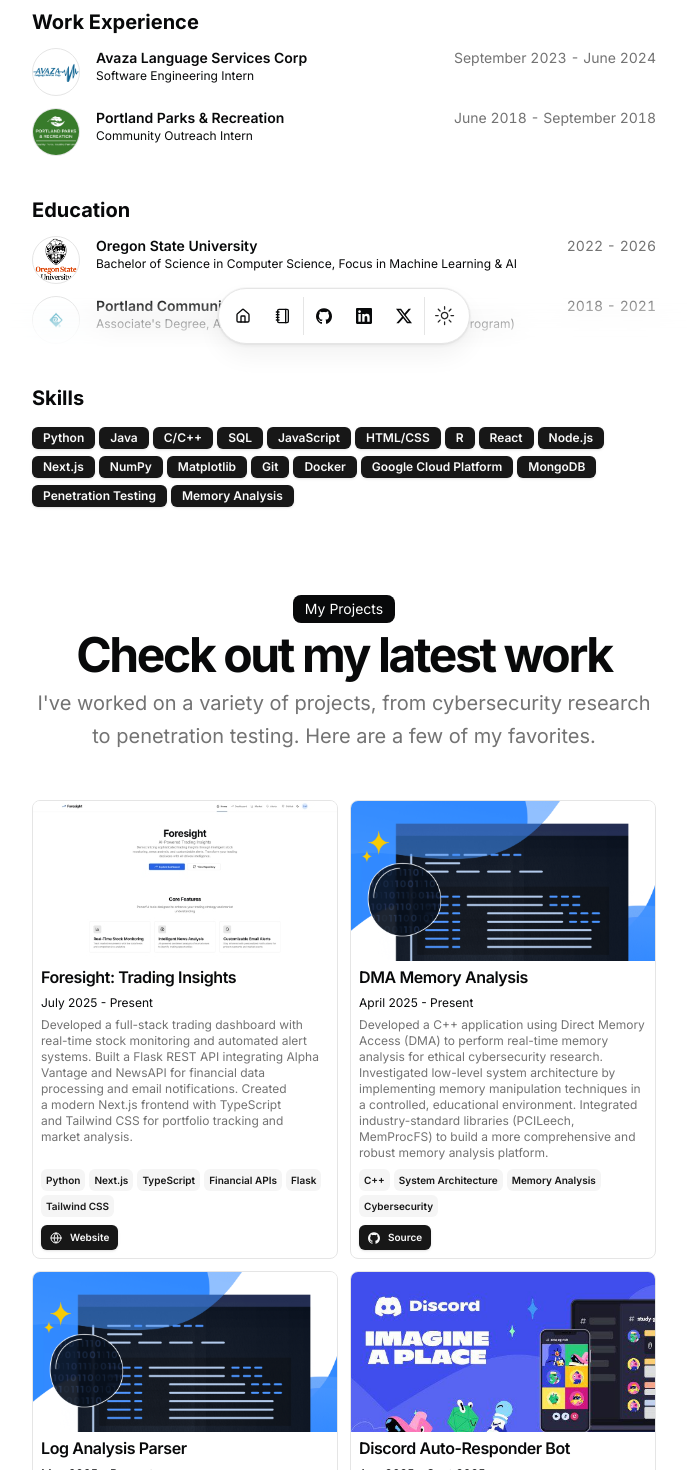
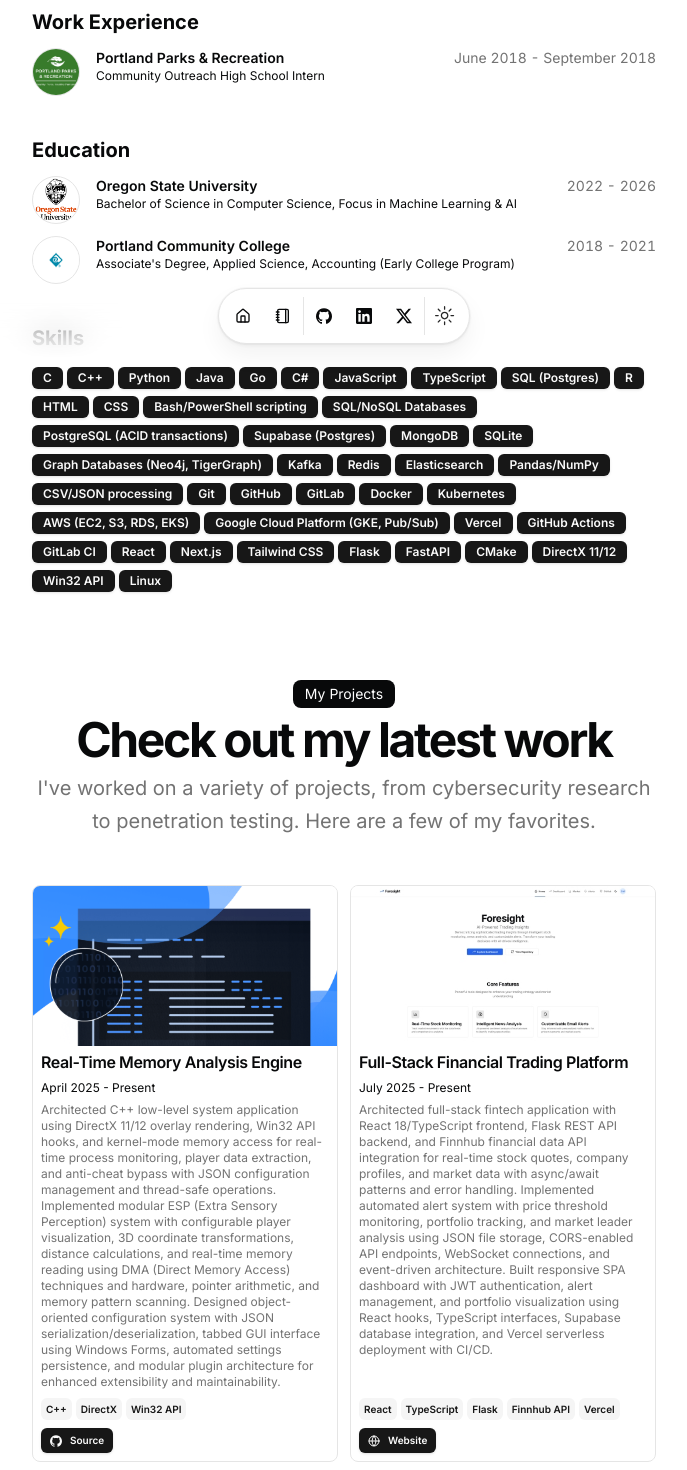
Before and after one commit to salimmohamed/sm-portfolio, a Next.js app: page / in a window 1280 px wide. Shown: the part 440-1910 px from the top of the page, without its empty margins (296-983 px from the left). Built offline with nearby package versions, Linux system fonts and the light colour scheme.

Commit message:
Revised Resume and contents

```diff
--- a/src/data/resume.tsx
+++ b/src/data/resume.tsx
@@ -43,24 +43,49 @@
     "I'm a Computer Science student with hands-on experience in software engineering, database management, and cybersecurity. Skilled in Python, SQL, and penetration testing, with a strong grasp of data structures, algorithms, and scalable software development. I'm passionate about developing secure, efficient software solutions and continuously expanding my technical expertise.",
   avatarUrl: "/me.jpg",
   skills: [
+    "C",
+    "C++",
     "Python",
     "Java",
-    "C/C++",
-    "SQL",
+    "Go",
+    "C#",
     "JavaScript",
-    "HTML/CSS",
+    "TypeScript",
+    "SQL (Postgres)",
     "R",
+    "HTML",
+    "CSS",
+    "Bash/PowerShell scripting",
+    "SQL/NoSQL Databases",
+    "PostgreSQL (ACID transactions)",
+    "Supabase (Postgres)",
+    "MongoDB",
+    "SQLite",
+    "Graph Databases (Neo4j, TigerGraph)",
+    "Kafka",
+    "Redis",
+    "Elasticsearch",
+    "Pandas/NumPy",
+    "CSV/JSON processing",
+    "Git",
+    "GitHub",
+    "GitLab",
+    "Docker",
+    "Kubernetes",
+    "AWS (EC2, S3, RDS, EKS)",
+    "Google Cloud Platform (GKE, Pub/Sub)",
+    "Vercel",
+    "GitHub Actions",
+    "GitLab CI",
     "React",
-    "Node.js",
     "Next.js",
-    "NumPy",
-    "Matplotlib",
-    "Git",
-    "Docker",
-    "Google Cloud Platform",
-    "MongoDB",
-    "Penetration Testing",
-    "Memory Analysis",
+    "Tailwind CSS",
+    "Flask",
+    "FastAPI",
+    "CMake",
+    "DirectX 11/12",
+    "Win32 API",
+    "Linux",
   ],
   navbar: [
     { href: "/", icon: HomeIcon, label: "Home" },
@@ -99,28 +124,16 @@
 
   work: [
     {
-      company: "Avaza Language Services Corp",
-      href: "#",
-      badges: [],
-      location: "Remote",
-      title: "Software Engineering Intern",
-      logoUrl: "/avaza.png",
-      start: "September 2023",
-      end: "June 2024",
-      description:
-        "Developed Python automation scripts to convert Excel spreadsheets and streamline client onboarding and translator management workflows. Built automated testing suites and implemented data processing pipelines to improve operational efficiency. Collaborated with cross-functional teams to gather requirements, design system architecture, and deliver user-facing features that enhanced client experience and data management processes.",
-    },
-    {
       company: "Portland Parks & Recreation",
       badges: [],
       href: "https://www.portland.gov/parks",
       location: "Portland, OR",
-      title: "Community Outreach Intern",
+      title: "Community Outreach High School Intern",
       logoUrl: "/portland.png",
       start: "June 2018",
       end: "September 2018",
       description:
-        "Assisted with community events and park programs while learning Excel automation and spreadsheet management. Created automated spreadsheets with formulas and macros to track volunteer participation and event attendance. Gained experience working with diverse community members and understanding public service operations, sparking interest in using technology to improve community engagement.",
+        "Developed Python automation scripts for volunteer attendance tracking using CSV file processing, Excel/Google Sheets integration, and data transformation to generate summary reports and reduce manual data entry for 150+ volunteers. Implemented data analysis pipeline with Pandas for computing participation statistics across 50+ events, created data visualizations using Matplotlib for stakeholder presentations and program evaluation. Built lightweight Python automation tools integrating Google Sheets APIs with basic error handling, data validation, and workflow optimization to streamline volunteer management processes.",
     },
   ],
   education: [
@@ -143,19 +156,41 @@
   ],
   projects: [
     {
-      title: "Foresight: Trading Insights",
+      title: "Real-Time Memory Analysis Engine",
+      href: "https://github.com/salimmohamed/Memory-Research",
+      dates: "April 2025 - Present",
+      active: true,
+      description:
+        "Architected C++ low-level system application using DirectX 11/12 overlay rendering, Win32 API hooks, and kernel-mode memory access for real-time process monitoring, player data extraction, and anti-cheat bypass with JSON configuration management and thread-safe operations. Implemented modular ESP (Extra Sensory Perception) system with configurable player visualization, 3D coordinate transformations, distance calculations, and real-time memory reading using DMA (Direct Memory Access) techniques and hardware, pointer arithmetic, and memory pattern scanning. Designed object-oriented configuration system with JSON serialization/deserialization, tabbed GUI interface using Windows Forms, automated settings persistence, and modular plugin architecture for enhanced extensibility and maintainability.",
+      technologies: [
+        "C++",
+        "DirectX",
+        "Win32 API",
+      ],
+      links: [
+        {
+          type: "Source",
+          href: "https://github.com/salimmohamed/Memory-Research",
+          icon: <Icons.github className="size-3" />,
+        },
+      ],
+      image: "/MemoryAnalysis.png",
+      video: undefined,
+    },
+
+    {
+      title: "Full-Stack Financial Trading Platform",
       href: "https://github.com/salimmohamed/foresight",
       dates: "July 2025 - Present",
       active: true,
       description:
-        "Developed a full-stack trading dashboard with real-time stock monitoring and automated alert systems. Built a Flask REST API integrating Alpha Vantage and NewsAPI for financial data processing and email notifications. Created a modern Next.js frontend with TypeScript and Tailwind CSS for portfolio tracking and market analysis.",
+        "Architected full-stack fintech application with React 18/TypeScript frontend, Flask REST API backend, and Finnhub financial data API integration for real-time stock quotes, company profiles, and market data with async/await patterns and error handling. Implemented automated alert system with price threshold monitoring, portfolio tracking, and market leader analysis using JSON file storage, CORS-enabled API endpoints, WebSocket connections, and event-driven architecture. Built responsive SPA dashboard with JWT authentication, alert management, and portfolio visualization using React hooks, TypeScript interfaces, Supabase database integration, and Vercel serverless deployment with CI/CD.",
       technologies: [
-        "Python",
-        "Next.js",
+        "React",
         "TypeScript",
-        "Financial APIs",
         "Flask",
-        "Tailwind CSS",
+        "Finnhub API",
+        "Vercel",
       ],
       links: [
         {
@@ -169,41 +204,16 @@
     },
 
     {
-      title: "DMA Memory Analysis",
-      href: "https://github.com/salimmohamed/Memory-Research",
-      dates: "April 2025 - Present",
-      active: true,
-      description:
-        "Developed a C++ application using Direct Memory Access (DMA) to perform real-time memory analysis for ethical cybersecurity research. Investigated low-level system architecture by implementing memory manipulation techniques in a controlled, educational environment. Integrated industry-standard libraries (PCILeech, MemProcFS) to build a more comprehensive and robust memory analysis platform.",
-      technologies: [
-        "C++",
-        "System Architecture",
-        "Memory Analysis",
-        "Cybersecurity",
-      ],
-      links: [
-        {
-          type: "Source",
-          href: "https://github.com/salimmohamed/Memory-Research",
-          icon: <Icons.github className="size-3" />,
-        },
-      ],
-      image: "/MemoryAnalysis.png",
-      video: undefined,
-    },
-
-    {
-      title: "Log Analysis Parser",
+      title: "World of Warcraft Analysis System",
       href: "https://github.com/salimmohamed/Log-Analysis-Parser",
       dates: "May 2025 - Present",
       active: true,
       description:
-        "Engineered a Python parser to automate analysis of World of Warcraft raid logs, converting unstructured text into structured CSV reports for strategic review. Designed a modular, object-oriented architecture to ensure maintainability and allow for easy extension for new game content.",
+        "Engineered Python ETL pipeline using object-oriented design with abstract base classes, inheritance, and polymorphism to process 10,000+ unstructured game log lines into structured CSV reports with datetime parsing, regex pattern matching, and data validation. Implemented boss-specific analysis modules with player death tracking, attempt duration calculation, and non-player mistake identification using defaultdict data structures, collections framework, and statistical analysis algorithms. Built comprehensive statistics engine with player performance analysis, attempt formatting, and automated report generation with CSV output, data integrity verification, and performance optimization using list comprehensions and generator expressions.",
       technologies: [
         "Python",
-        "Data Analysis",
-        "Automation",
-        "Git",
+        "CSV Processing",
+        "Data Analytics",
       ],
       links: [
         {
```
Also changed, not shown: 2 other files (tests, documents, lock files or other folders).
